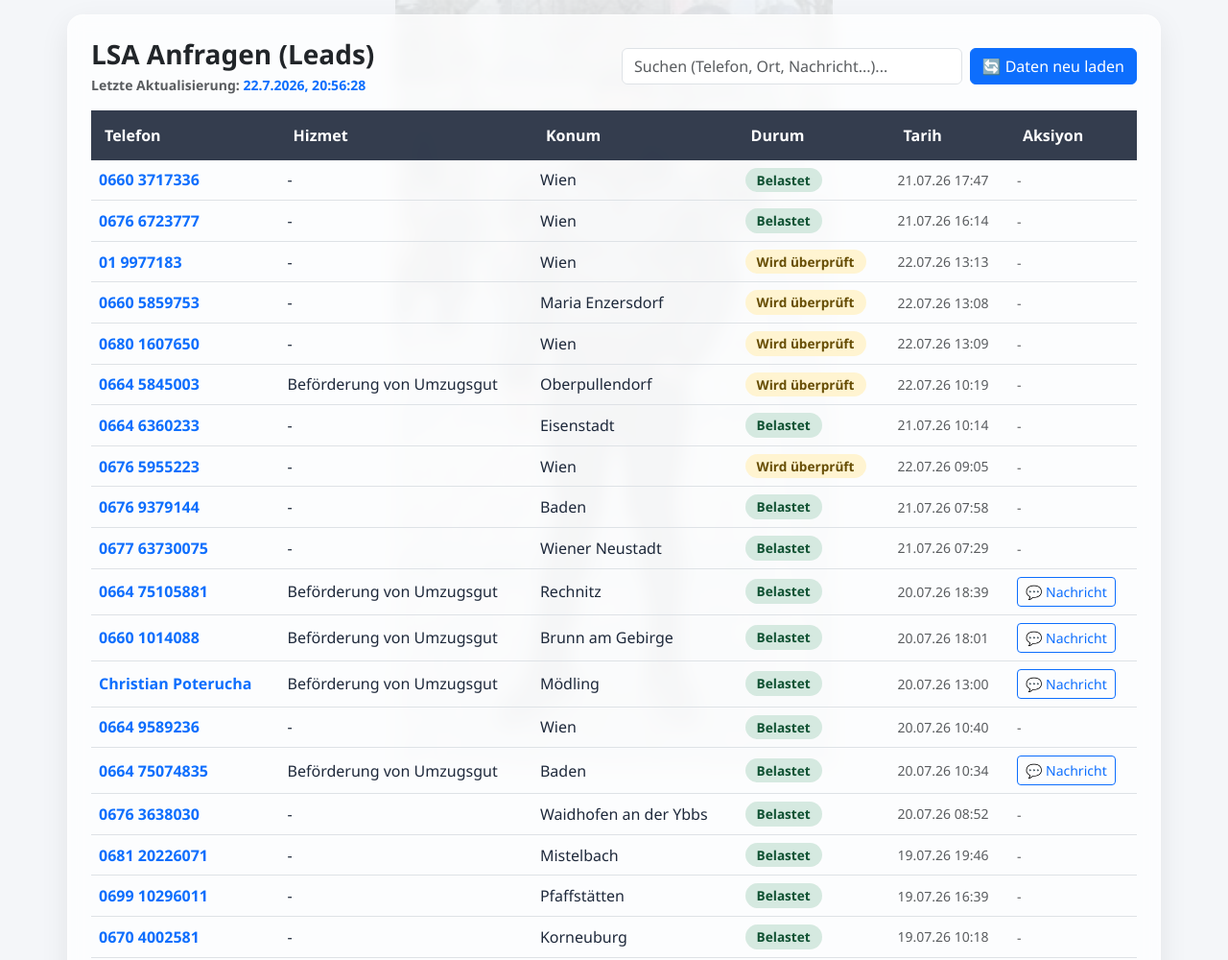
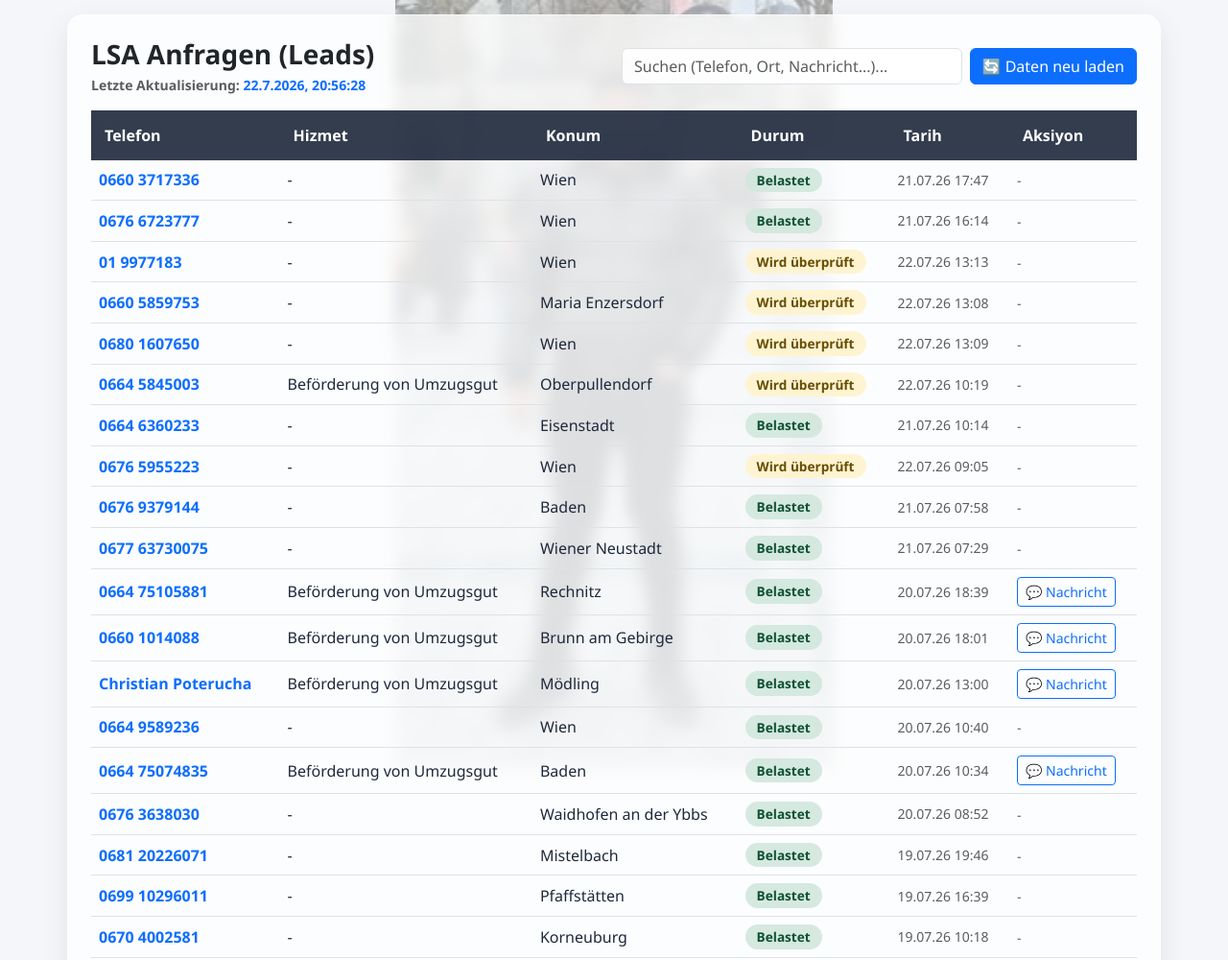
Before and after one commit to sicherteam/mustafa-reklam, a website: page index.html in a window 1280 px wide. Shown: the top 1000 px of the page at 96% size. Drawn offline with nearby package versions, Linux system fonts and the light colour scheme.

Commit message:
Update index.html

```diff
--- a/index.html
+++ b/index.html
@@ -18,7 +18,7 @@
       background-repeat: no-repeat;
       background-position: center center;
       background-size: contain; /* Görseli bozmadan ekranın ortasına sığdırır */
-      opacity: 0.12; /* Resmin görünürlüğünü biraz artırdık (%12) */
+      opacity: 0.50; /* Resmin görünürlüğünü biraz artırdık (%12) */
       z-index: -1;
       pointer-events: none;
     }
```
